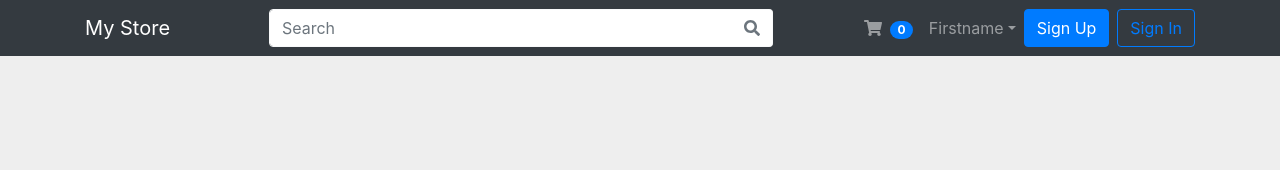
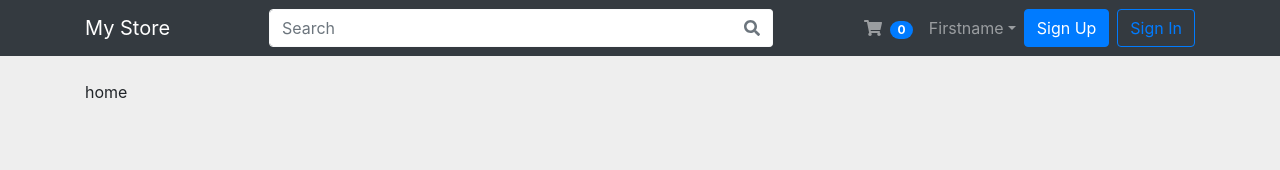
Before and after one commit to abdellatifLabr/mystore-react, a React (Create React App) app: page / in a window 1280 px wide. Shown: the top 170 px of the page. Built offline with nearby package versions, Linux system fonts and the light colour scheme.

Commit message:
home page

```diff
--- a/src/App.jsx
+++ b/src/App.jsx
@@ -3,6 +3,7 @@ import { BrowserRouter, Switch, Route } from 'react-router-dom';
 import { Container } from 'react-bootstrap';
 
 import Navigation from './components/Navigation';
+import HomePage from './pages/HomePage';
 
 class App extends Component {
   render() {
@@ -11,7 +12,7 @@ class App extends Component {
         <Navigation />
         <Container className="my-4">
           <Switch>
-
+            <Route path="/" component={HomePage} exact />
           </Switch>
         </Container>
       </BrowserRouter>
--- /dev/null
+++ b/src/pages/HomePage.jsx
@@ -0,0 +1,13 @@
+import React, { Component } from 'react';
+
+class HomePage extends Component {
+  render() {
+    return (
+      <div>
+        home
+      </div>
+    );
+  }
+}
+
+export default HomePage;
```
